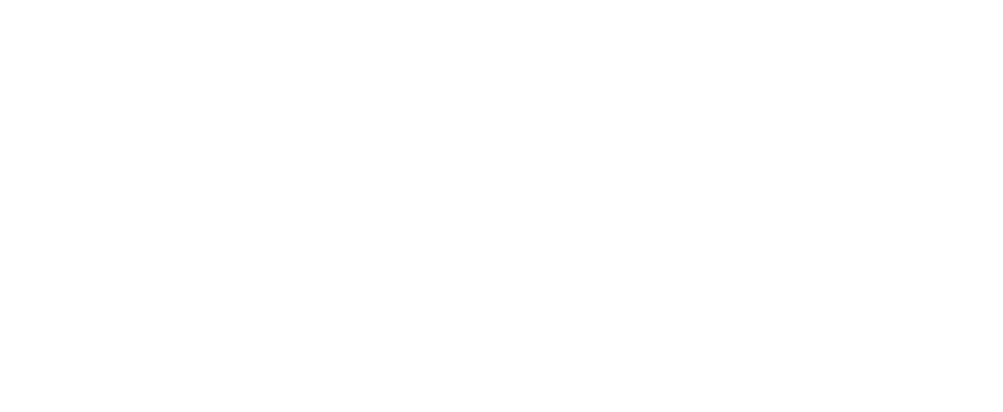
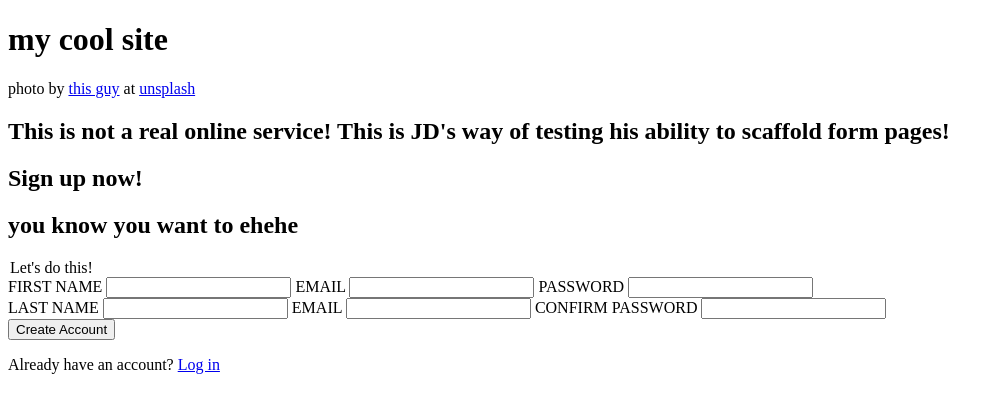
Before and after one commit to jdcalvelli/odin-sign-up-form, a plain HTML site: page index.html in a window 1280 px wide. Shown: the whole page, without its empty margins (0-1003 px from the left). Drawn offline with Linux system fonts and the light colour scheme.

Commit message:
adding html scaffolding

```diff
--- a/index.html
+++ b/index.html
@@ -7,6 +7,71 @@
     <title>Document</title>
 </head>
 <body>
+    <div class="container">
 
+        <div class="left">
+            <!-- background image for the class -->
+            <div class="logo-area">
+                <h1>my cool site</h1>
+            </div>
+            <div class="attribution-area">
+                <p>photo by <a href="#">this guy</a> at <a href="#">unsplash</a></p>
+            </div>
+        </div>
+
+        <div class="right">
+
+            <div class="top-section">
+                <h2>
+                    This is not a real online service! This is JD's way of testing his ability to scaffold form pages!
+                </h2>
+
+                <h2>
+                    Sign up now!
+                </h2>
+
+                <h2>
+                    you know you want to ehehe
+                </h2>
+            </div>
+
+            <div class="form-section">
+                <form action="#" method="get">
+                    <legend>Let's do this!</legend>
+
+                    <div class="form-left">
+                        <label for="fname">FIRST NAME</label>
+                        <input id="fname" type="text" name="fname">
+
+                        <label for="email">EMAIL</label>
+                        <input id="email" type="email" name='email'>
+
+                        <label for="pwd">PASSWORD</label>
+                        <input id="pwd" class="error" type="password" name="pwd">
+                    </div>
+
+                    <div class="form-right">
+                        <label for="lname">LAST NAME</label>
+                        <input id="lname" type="text" name="lname">
+
+                        <label for="phone">EMAIL</label>
+                        <input id="phone" type="tel" name='phone'>
+
+                        <label for="confirm-pwd">CONFIRM PASSWORD</label>
+                        <input id="confirm-pwd" class="error" type="password" name="confirm-pwd">
+                    </div>
+                </form>
+            </div>
+
+            <div class="bottom-section">
+                <button class="create-account">Create Account</button>
+
+                <p class="login-prompt">
+                    Already have an account? <a href="#">Log in</a>
+                </p>
+            </div>
+        </div>
+
+    </div>
 </body>
 </html>
```
